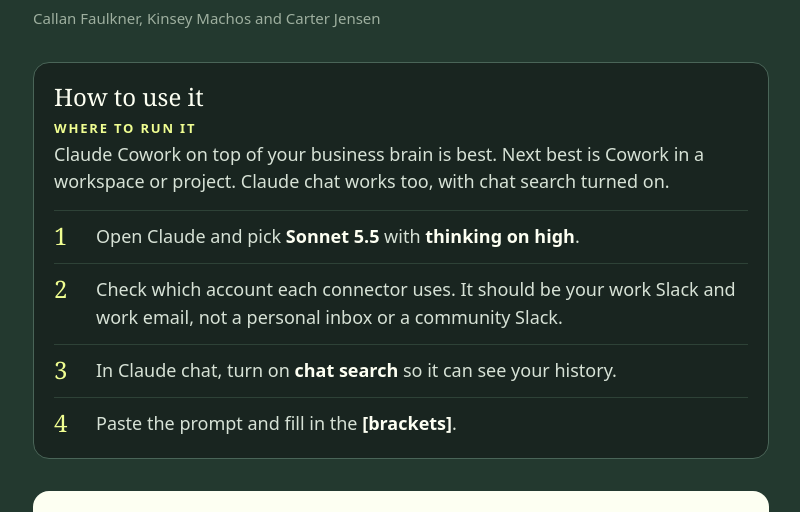
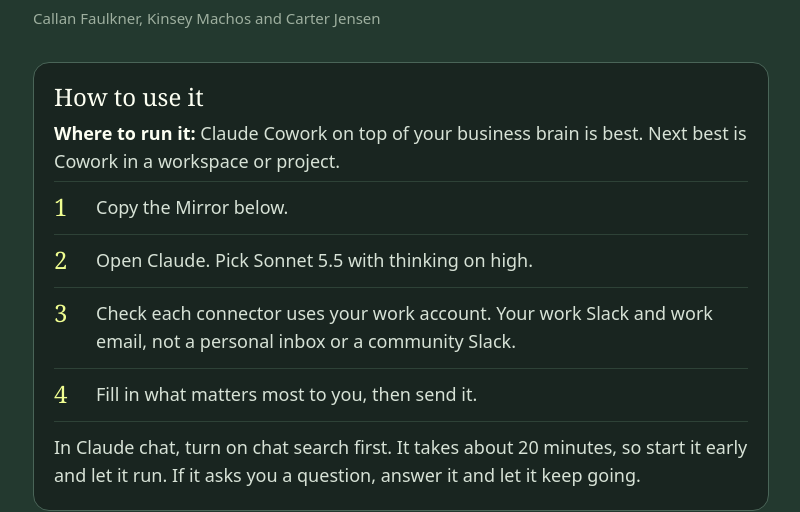
Before and after one commit to TheUncommonBusiness/ucl-prompts, a plain HTML site: page index.html in a window 1280 px wide. Shown: the part 320-832 px from the top of the page, without its empty margins (239-1039 px from the left). Drawn offline with Linux system fonts and the light colour scheme.

Commit message:
How to use it box: directions from the launch slide
Co-Authored-By: Claude Opus 5.5 <noreply@anthropic.com>

```diff
--- a/index.html
+++ b/index.html
@@ -31,8 +31,8 @@ h1 em{color:var(--li)}
 .how li{counter-increment:s;display:grid;grid-template-columns:32px 1fr;gap:10px;padding:12px 0;border-top:1px solid var(--body);color:var(--soft)}
 .how li::before{content:counter(s);font-family:Georgia,serif;font-size:24px;line-height:1.1;color:var(--li)}
 .how strong{color:var(--cr)}
-.where{margin:0 0 14px;color:var(--soft)}
-.where .cap{display:block;color:var(--li);margin-bottom:4px}
+.where{margin:0 0 6px;color:var(--soft)}
+.after{margin:0 0 12px;padding-top:12px;border-top:1px solid var(--body);color:var(--soft)}
 .card{background:var(--cr);color:var(--ink);border-radius:16px;margin:0 0 16px}
 summary{list-style:none;cursor:pointer;display:grid;grid-template-columns:1fr 44px;gap:14px;align-items:center;padding:20px;border-radius:16px}
 summary::-webkit-details-marker{display:none}
@@ -90,13 +90,14 @@ pre{padding:20px 22px;font-size:16px}
 
 <section class="how" aria-labelledby="how">
 <h2 id="how">How to use it</h2>
-<p class="where"><span class="cap">Where to run it</span>Claude Cowork on top of your business brain is best. Next best is Cowork in a workspace or project. Claude chat works too, with chat search turned on.</p>
+<p class="where"><strong>Where to run it:</strong> Claude Cowork on top of your business brain is best. Next best is Cowork in a workspace or project.</p>
 <ol>
-<li><span>Open Claude and pick <strong>Sonnet 5.5</strong> with <strong>thinking on high</strong>.</span></li>
-<li><span>Check which account each connector uses. It should be your work Slack and work email, not a personal inbox or a community Slack.</span></li>
-<li><span>In Claude chat, turn on <strong>chat search</strong> so it can see your history.</span></li>
-<li><span>Paste the prompt and fill in the <strong>[brackets]</strong>.</span></li>
+<li><span>Copy the Mirror below.</span></li>
+<li><span>Open Claude. Pick Sonnet 5.5 with thinking on high.</span></li>
+<li><span>Check each connector uses your work account. Your work Slack and work email, not a personal inbox or a community Slack.</span></li>
+<li><span>Fill in what matters most to you, then send it.</span></li>
 </ol>
+<p class="after">In Claude chat, turn on chat search first. It takes about 20 minutes, so start it early and let it run. If it asks you a question, answer it and let it keep going.</p>
 </section>
 
 <main>
```
